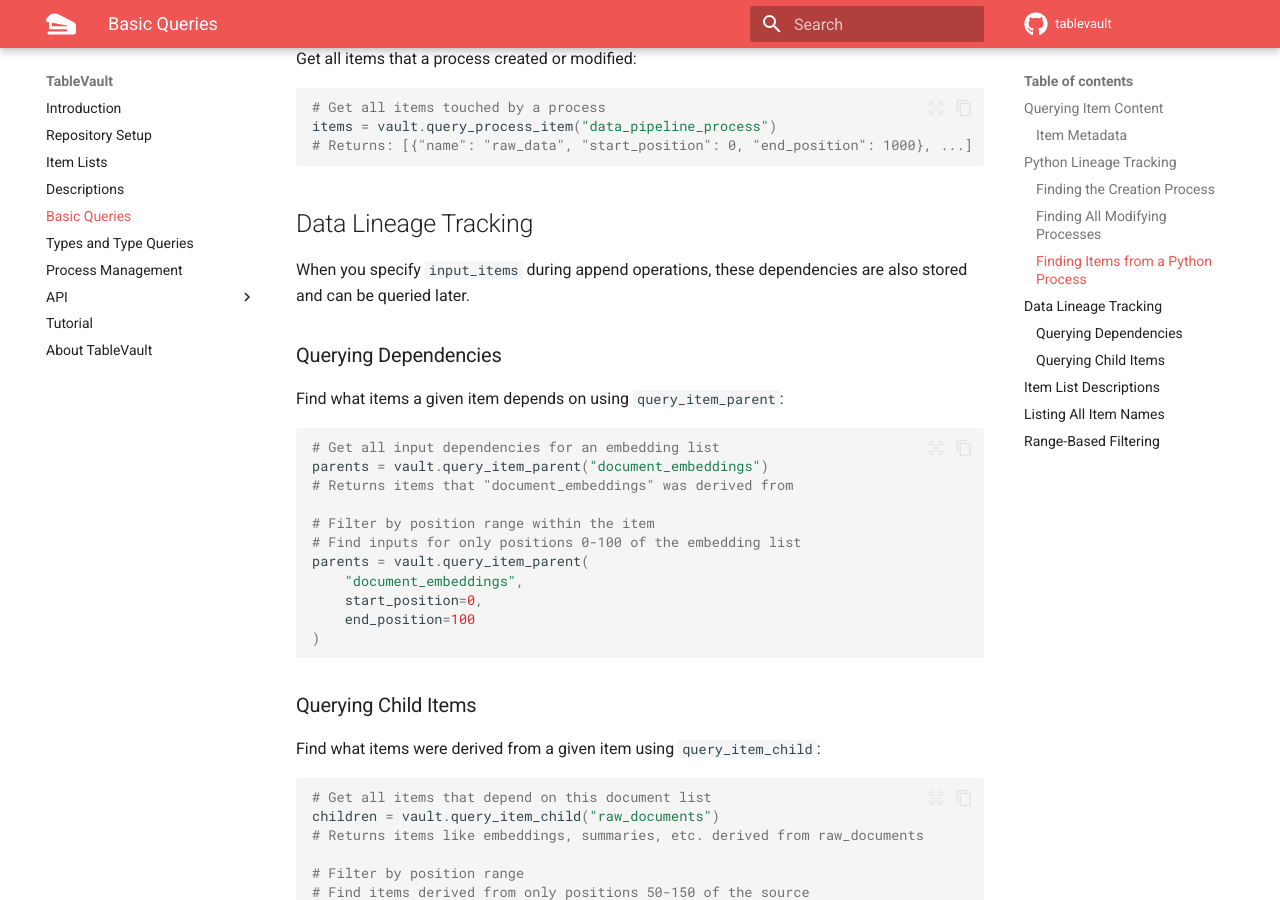
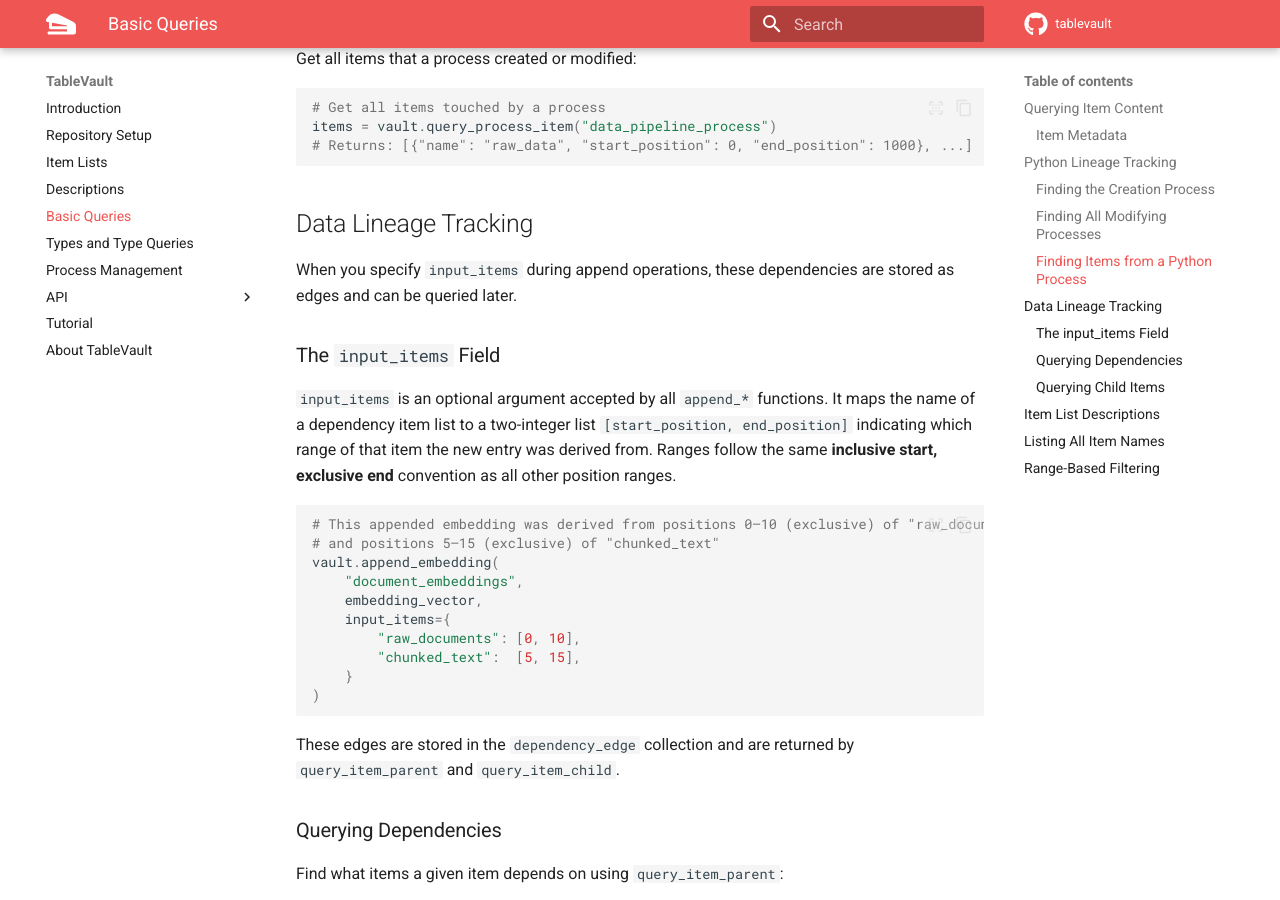
Before and after one commit to j2zhao/tablevault, an MkDocs documentation site: the page built from docs/concepts/queries.md, in a window 1280 px wide and 900 px high, scrolled down 1507 px. Built offline with MkDocs 1.6.1 and Material for MkDocs 9.7.7, drawn with Linux system fonts in a browser that asks for light colours; comment, search, counter and statistics services are not loaded; some of the changed text lies outside the part shown.

Commit message:
slight fix

````diff
--- a/docs/concepts/queries.md
+++ b/docs/concepts/queries.md
@@ -71,7 +71,26 @@
 
 ## Data Lineage Tracking
 
-When you specify `input_items` during append operations, these dependencies are also stored and can be queried later.
+When you specify `input_items` during append operations, these dependencies are stored as edges and can be queried later.
+
+### The `input_items` Field
+
+`input_items` is an optional argument accepted by all `append_*` functions. It maps the name of a dependency item list to a two-integer list `[start_position, end_position]` indicating which range of that item the new entry was derived from. Ranges follow the same **inclusive start, exclusive end** convention as all other position ranges.
+
+```python
+# This appended embedding was derived from positions 0–10 (exclusive) of "raw_documents"
+# and positions 5–15 (exclusive) of "chunked_text"
+vault.append_embedding(
+    "document_embeddings",
+    embedding_vector,
+    input_items={
+        "raw_documents": [0, 10],
+        "chunked_text":  [5, 15],
+    }
+)
+```
+
+These edges are stored in the `dependency_edge` collection and are returned by `query_item_parent` and `query_item_child`.
 
 ### Querying Dependencies
 
@@ -149,7 +168,7 @@
 
 ## Range-Based Filtering
 
-Many query functions support `start_position` and `end_position` parameters to filter results to specific ranges within a list. This is useful when:
+Many query functions support `start_position` and `end_position` parameters to filter results to specific ranges within a list. Ranges are **inclusive on the start** and **exclusive on the end** — i.e., `[start_position, end_position)`. This is useful when:
 
 - Different processes appended different portions of data
 - You want to trace lineage for only part of an item
--- a/pyproject.toml
+++ b/pyproject.toml
@@ -4,7 +4,7 @@
 
 [project]
 name = "tablevault"
-version = "0.2.4"
+version = "0.2.5"
 description = "Centralized data repository for cross-process data filtering in Python."
 authors = [
     { name = "Jinjin Zhao", email = "j2zhao@uchicago.edu" }
````
Also changed, not shown: docs/concepts/types.md (+3 -2 lines), 1 other file.
